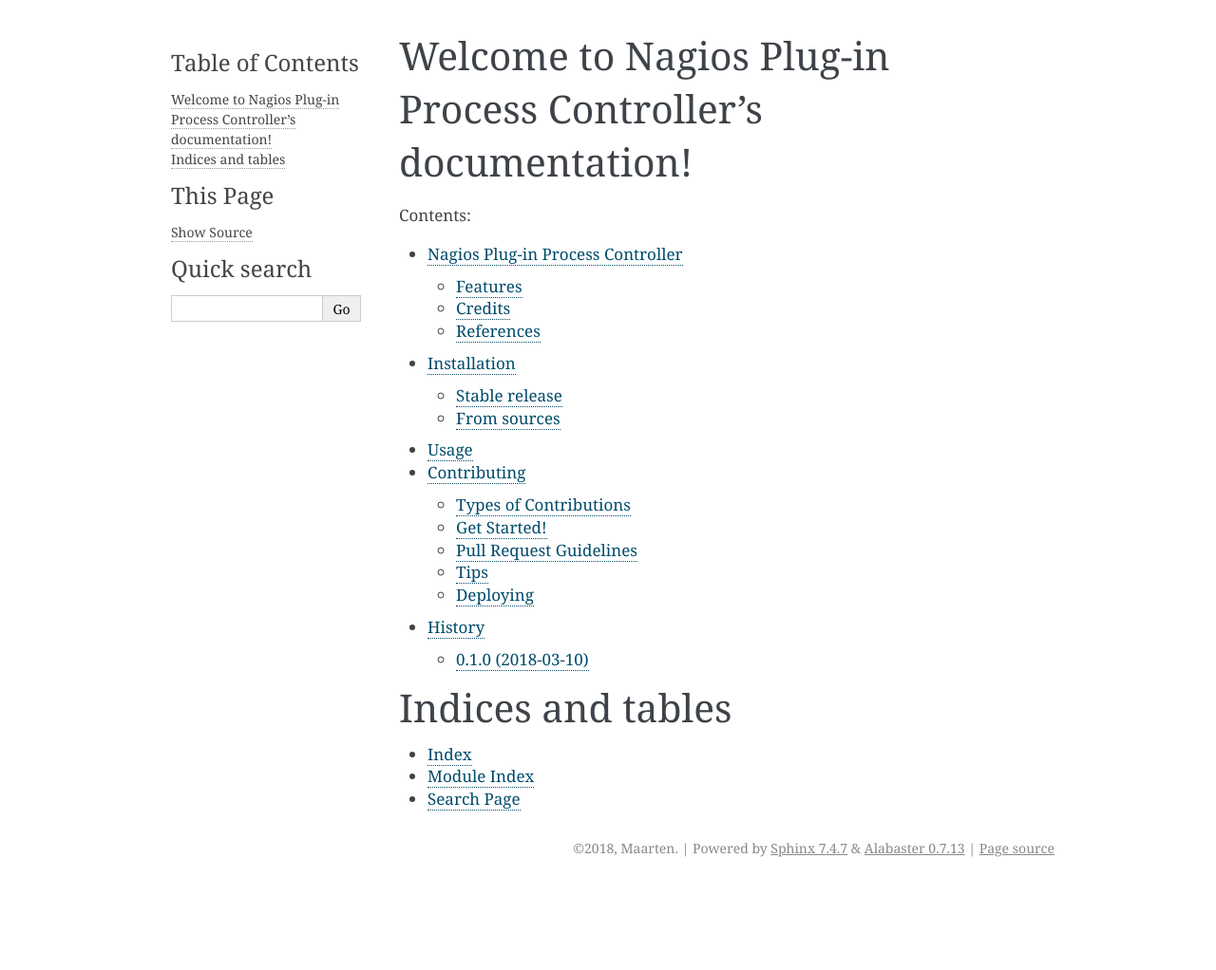
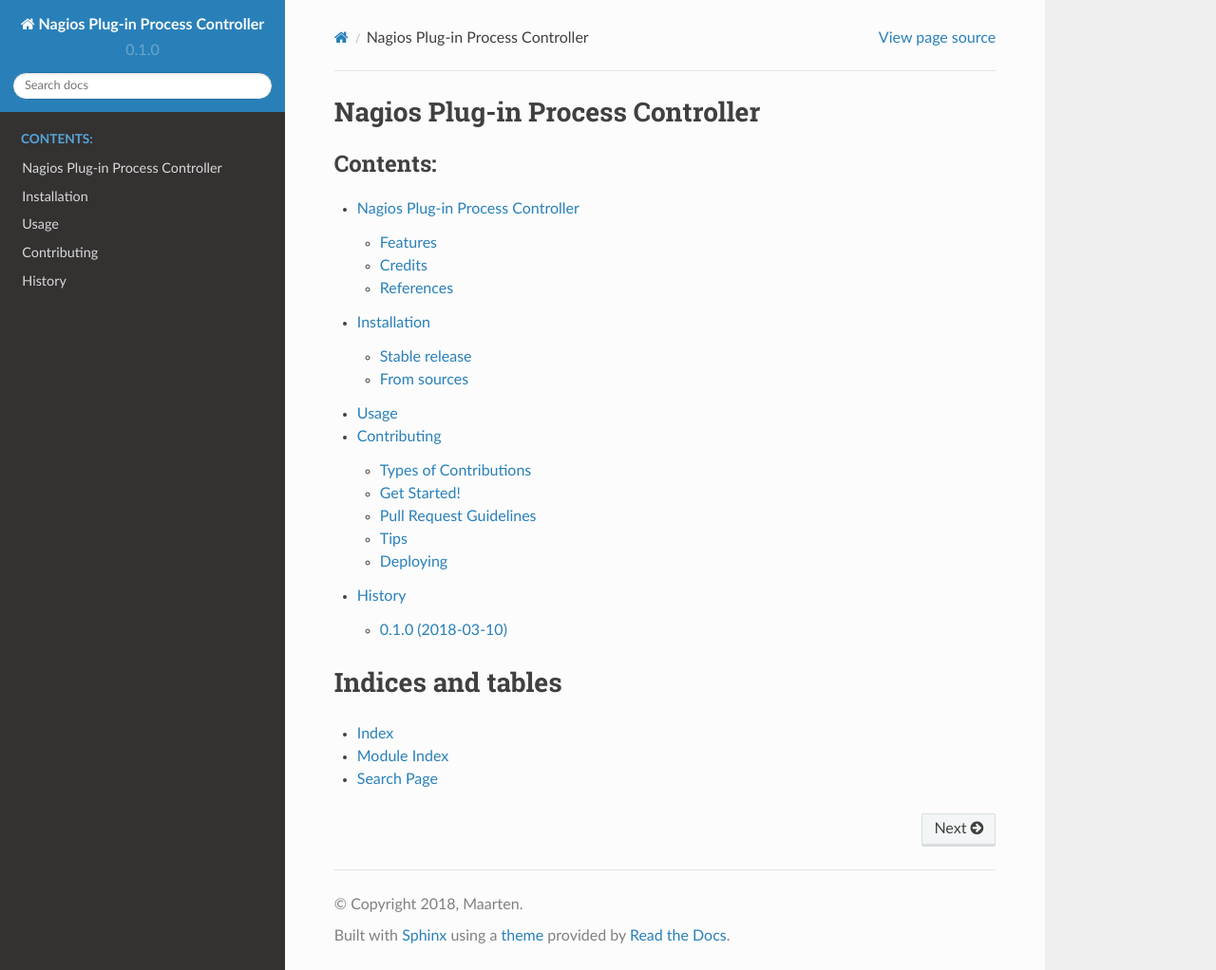
Before and after one commit to maartenq/nppc, a Sphinx documentation site: the page built from docs/index.rst, in a window 1280 px wide and 1022 px high. Shown: the whole window at 95% size. Built offline with Sphinx 7.4.7 and the Read the Docs theme 2.0.0, drawn with Linux system fonts in a browser that asks for light colours; pages that are not in the unit, such as notebooks, are missing from menus.

Commit message:
sphinx-rtd-theme

```diff
--- a/docs/conf.py
+++ b/docs/conf.py
@@ -84,7 +84,7 @@
 # The theme to use for HTML and HTML Help pages.  See the documentation for
 # a list of builtin themes.
 #
-html_theme = 'alabaster'
+html_theme = 'sphinx_rtd_theme'
 
 # Theme options are theme-specific and customize the look and feel of a
 # theme further.  For a list of options available for each theme, see the
--- a/docs/index.rst
+++ b/docs/index.rst
@@ -1,5 +1,5 @@
-Welcome to Nagios Plug-in Process Controller's documentation!
-======================================
+Nagios Plug-in Process Controller
+=================================
 
 .. toctree::
    :maxdepth: 2
--- a/requirements_dev.txt
+++ b/requirements_dev.txt
@@ -6,6 +6,7 @@
 tox==2.9.1
 coverage==4.5.1
 Sphinx==1.7.1
+sphinx-rtd-theme==0.2.4
 twine
 
 pytest==3.4.2
```
